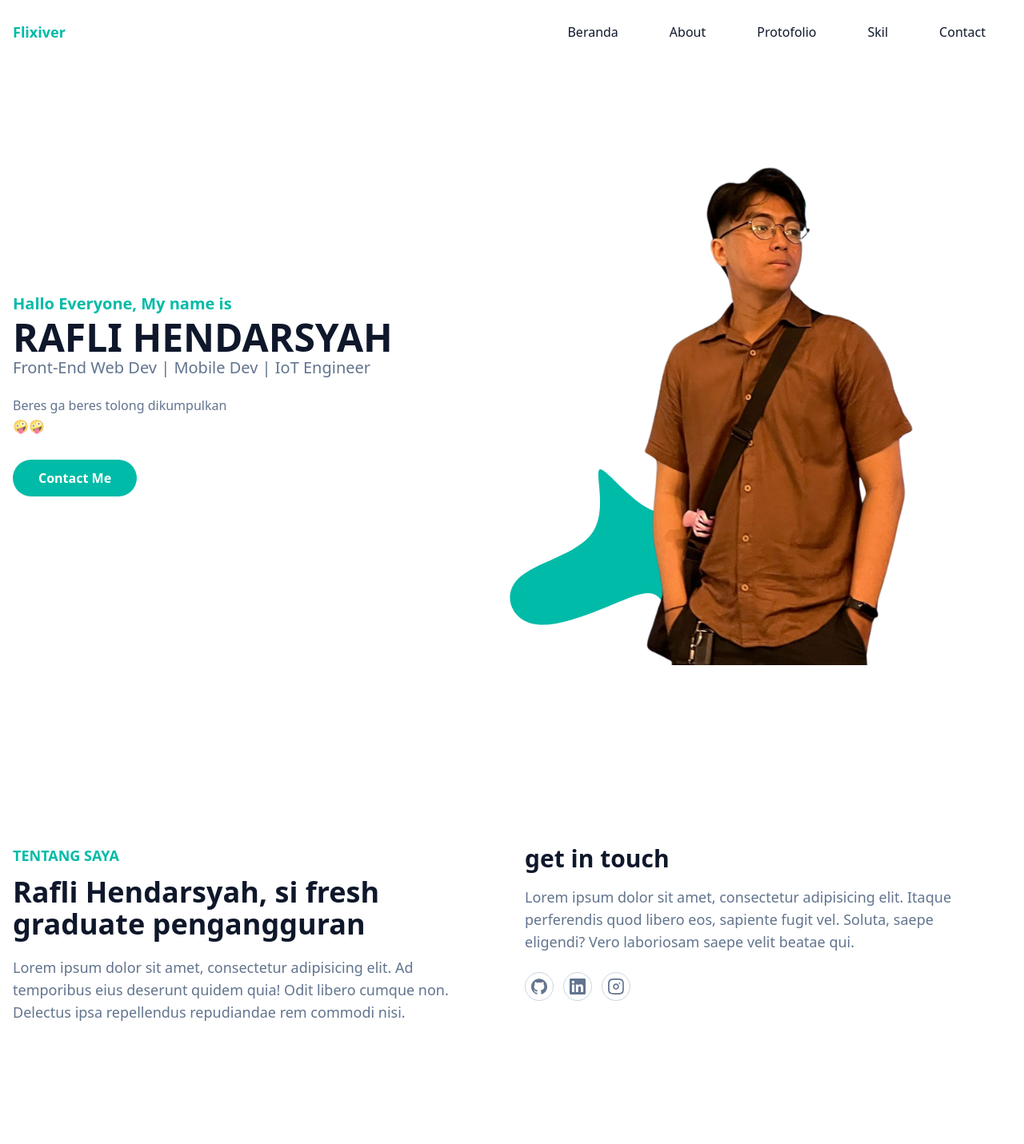
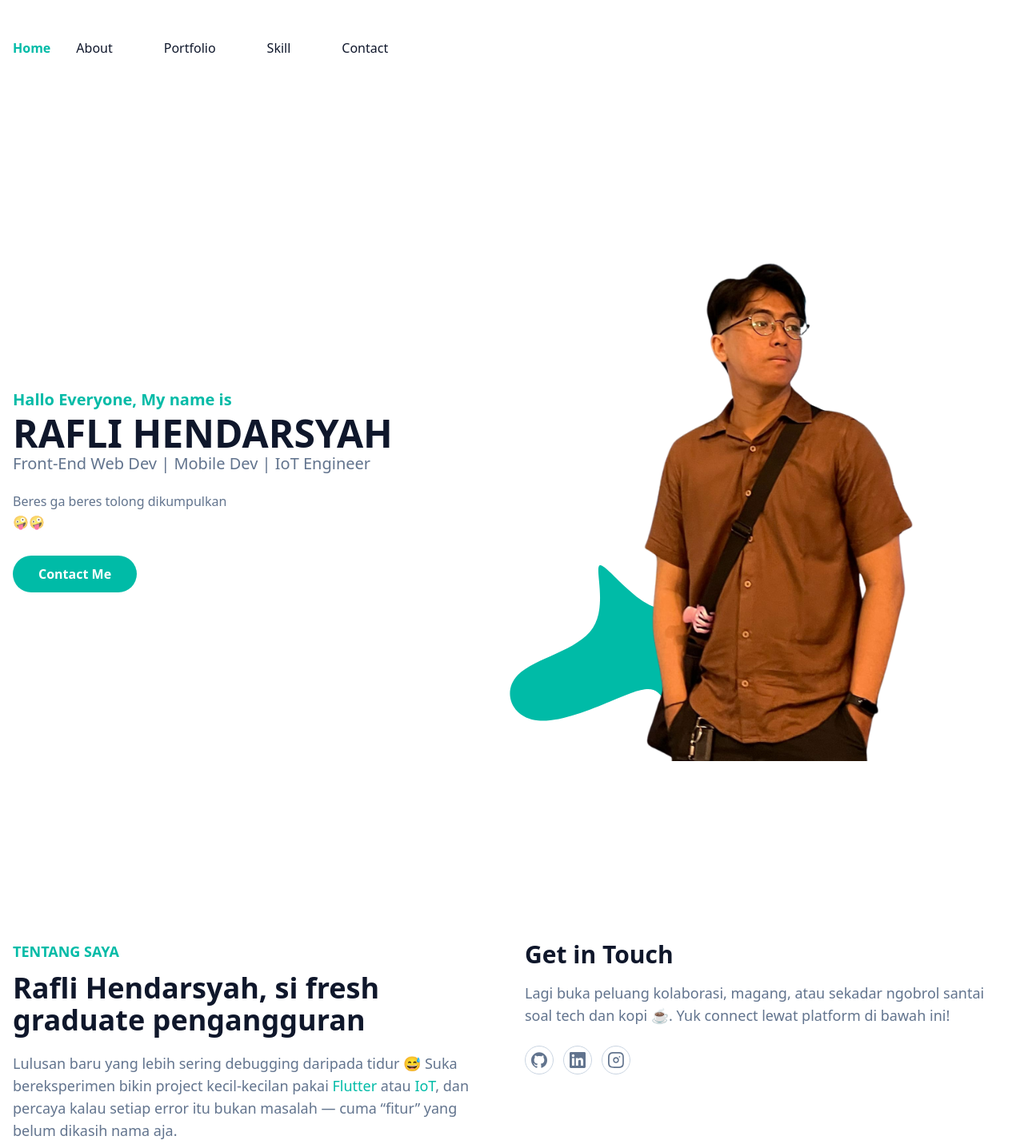
Before and after one commit to Flidoang/Porto-Tailwind, a website: page public/index.html in a window 1280 px wide. Shown: the whole page at 80% size. Drawn offline with Linux system fonts and the light colour scheme.

Commit message:
seccond_update

```diff
--- a/public/index.html
+++ b/public/index.html
@@ -10,47 +10,43 @@
 
 <body>
     <!-- Navbar Section Star -->
-    <header class="bg-transparent absolute top-0 left-0 w-full flex items-center z-10">
-        <div class="container">
-            <div class="flex items-center justify-between relative">
-                <div class="px-4">
-                    <a href="#" class="font-bold text-lg text-primary block py-6">Flixiver</a>
-                </div>
-                <div class="flex items-center justify-center px-4">
-                    <button type="button" id="hamburger" name="hamburger"
-                        class="block absolute right-4 cursor-pointer lg:hidden">
-                        <span class="hamburger-line transition duration-300 origin-top-left"></span>
-                        <span class="hamburger-line transition duration-300"></span>
-                        <span class="hamburger-line transition duration-300 origin-bottom-left "></span>
-                    </button>
+    <header class="fixed top-0 left-0 w-full flex items-center z-50 bg-white/80 backdrop-blur-sm shadow-sm transition duration-300 ease-in-out">
+    <div class="container mx-auto py-5 px-4 pb-0">
+        <div class="relative flex items-center justify-between h-16">
 
-                    <nav id="nav-menu"
-                        class="hidden absolute py-5 bg-white shadow-lg rounded-lg max-w-60 w-full right-4 top-full lg:block lg:static lg:bg-transparent lg:max-w-full lg:shadow-none lg:rounded-none">
-                        <ul class="block lg:flex">
-                            <li class="group">
-                                <a href=""
-                                    class="text-base text-dark py-2 mx-8 flex group-hover:text-primary">Beranda</a>
-                            </li>
-                            <li class="group">
-                                <a href="" class="text-base text-dark py-2 mx-8 flex group-hover:text-primary">About</a>
-                            </li>
-                            <li class="group">
-                                <a href=""
-                                    class="text-base text-dark py-2 mx-8 flex group-hover:text-primary">Protofolio</a>
-                            </li>
-                            <li class="group">
-                                <a href="" class="text-base text-dark py-2 mx-8 flex group-hover:text-primary">Skil</a>
-                            </li>
-                            <li class="group">
-                                <a href=""
-                                    class="text-base text-dark py-2 mx-8 flex group-hover:text-primary">Contact</a>
-                            </li>
-                        </ul>
-                    </nav>
-                </div>
+            <a href="#home" class="font-bold text-xl text-primary">Home</a>
+
+            <div class="flex items-center lg:hidden">
+                <button
+                    id="hamburger"
+                    name="hamburger"
+                    type="button"
+                    class="block absolute right-4"
+                    aria-label="Buka menu navigasi"
+                    aria-controls="nav-menu"
+                    aria-expanded="false"
+                >
+                    <span class="hamburger-line origin-top-left transition duration-300 ease-in-out"></span>
+                    <span class="hamburger-line transition duration-300 ease-in-out"></span>
+                    <span class="hamburger-line origin-bottom-left transition duration-300 ease-in-out"></span>
+                </button>
             </div>
+
+            <nav
+                id="nav-menu"
+                class="hidden absolute py-5 bg-white shadow-lg rounded-lg max-w-[250px] w-full right-4 top-full lg:block lg:static lg:bg-transparent lg:max-w-full lg:shadow-none lg:rounded-none"
+            >
+                <ul class="block lg:flex lg:items-center">
+                    <!-- <li class="group"><a href="#home" class="text-base text-dark py-2 mx-8 flex group-hover:text-primary transition-colors duration-300">Beranda</a></li> -->
+                    <li class="group"><a href="#about" class="text-base text-dark py-2 mx-8 flex group-hover:text-primary transition-colors duration-300">About</a></li>
+                    <li class="group"><a href="#portfolio" class="text-base text-dark py-2 mx-8 flex group-hover:text-primary transition-colors duration-300">Portfolio</a></li>
+                    <li class="group"><a href="#skill" class="text-base text-dark py-2 mx-8 flex group-hover:text-primary transition-colors duration-300">Skill</a></li>
+                    <li class="group"><a href="#contact" class="text-base text-dark py-2 mx-8 flex group-hover:text-primary transition-colors duration-300">Contact</a></li>
+                </ul>
+            </nav>
         </div>
-    </header>
+    </div>
+</header>
     <!-- Navbar Section End -->
 
     <!-- Hero Section start-->
@@ -106,18 +102,21 @@
                     </h2>
                     <p
                         class="font-medium text-base text-secondary max-w-xl mx-auto text-center lg:text-lg lg:mx-0 lg:text-left">
-                        Lorem ipsum dolor sit amet, consectetur adipisicing elit. Ad temporibus eius deserunt quidem
-                        quia! Odit libero cumque non. Delectus ipsa repellendus repudiandae rem commodi nisi.
+                        Lulusan baru yang lebih sering debugging daripada tidur 😅
+                        Suka bereksperimen bikin project kecil-kecilan pakai
+                        <span class="text-primary font-medium">Flutter</span> atau
+                        <span class="text-primary font-medium">IoT</span>,
+                        dan percaya kalau setiap error itu bukan masalah — cuma “fitur” yang belum dikasih nama aja.
                     </p>
                 </div>
 
                 <div class="w-full px-4 lg:w-1/2">
-                    <h3 class="font-semibold text-dark text-2xl mb-4 lg:text-3xl text-center md:text-left">get in touch
+                    <h3 class="font-semibold text-dark text-2xl mb-4 lg:text-3xl text-center md:text-left">Get in Touch
                     </h3>
                     <p
                         class="font-medium text-base text-secondary mb-6 max-w-xl mx-auto text-center lg:text-lg lg:mx-0 lg:text-left">
-                        Lorem ipsum dolor sit amet, consectetur adipisicing elit. Itaque perferendis quod libero eos,
-                        sapiente fugit vel. Soluta, saepe eligendi? Vero laboriosam saepe velit beatae qui.
+                        Lagi buka peluang kolaborasi, magang, atau sekadar ngobrol santai soal tech dan kopi ☕.
+                        Yuk connect lewat platform di bawah ini!
                     </p>
                     <div class="flex items-center justify-center md:justify-start">
 
```
